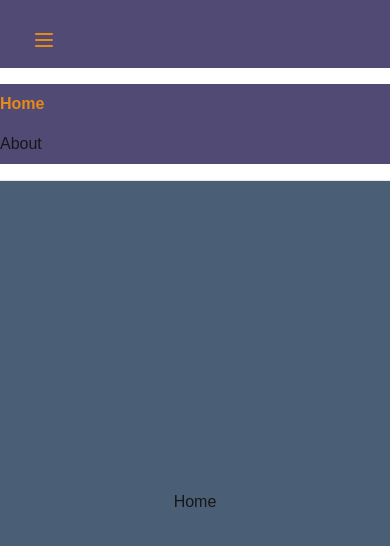
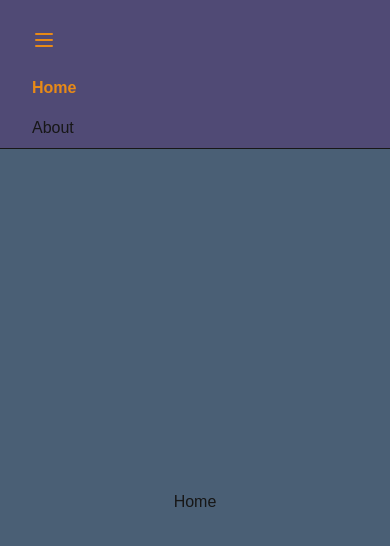
Before and after one commit to mrcrawfo/trekmapper, a Next.js app: page / in a window 390 px wide. Both pictures are taken after a click on the button 44 px from the left and 40 px from the top of the page. Shown: the top 546 px of the page. Built offline with nearby package versions, Linux system fonts and the light colour scheme.

Commit message:
fix(NavMenu): Refactored open/close functionality to hide mobile menu on page navigation

```diff
--- a/components/mobile/NavMenu.jsx
+++ b/components/mobile/NavMenu.jsx
@@ -1,15 +1,42 @@
 'use client';
+
+import { useEffect, useState } from 'react';
+
+import { usePathname } from 'next/navigation'
 
 import NavLink from '@/components/NavLink';
 
 const NavMenu = () => {
+    const [isExpanded, setIsExpanded] = useState(false);
+
+    const pathname = usePathname();
+
+    useEffect(() => {
+        closeMenu();
+    }, [setIsExpanded, pathname]);
+
+    const closeMenu = () => {
+        const menu = document.getElementById('mobile-menu');
+        setIsExpanded(false);
+        menu?.classList.add('hidden');
+    };
+
+    const openMenu = () => {
+        const menu = document.getElementById('mobile-menu');
+        setIsExpanded(true);
+        menu?.classList.remove('hidden');
+    };
+
     return (
         <>
             <button
             className="mobile-menu-button p-2"
             onClick={() => {
-                const menu = document.getElementById('mobile-menu');
-                menu?.classList.toggle('hidden');
+                if (isExpanded) {
+                    closeMenu();
+                } else {
+                    openMenu();
+                }
             }}
             >
                 <svg className="w-6 h-6 stroke-active-contrast" fill="none" viewBox="0 0 24 24">
@@ -17,13 +44,13 @@ const NavMenu = () => {
                 </svg>
             </button>
 
-            <ul id="mobile-menu" className="hidden absolute left-0 right-0 bg-background border-b border-foreground/10 px-0 py-4 mt-2">
-                <li className="py-2 bg-background-secondary w-screen">
+            <ul id="mobile-menu" className="hidden absolute left-0 right-0 bg-background border-b px-0  mt-2">
+                <li className="py-2 pl-8 bg-background-secondary w-screen">
                     <NavLink href="/">
                     Home
                     </NavLink>
                 </li>
-                <li className="py-2 bg-background-secondary w-screen">
+                <li className="py-2 pl-8 bg-background-secondary w-screen">
                     <NavLink href="/about">
                     About
                     </NavLink>
```
